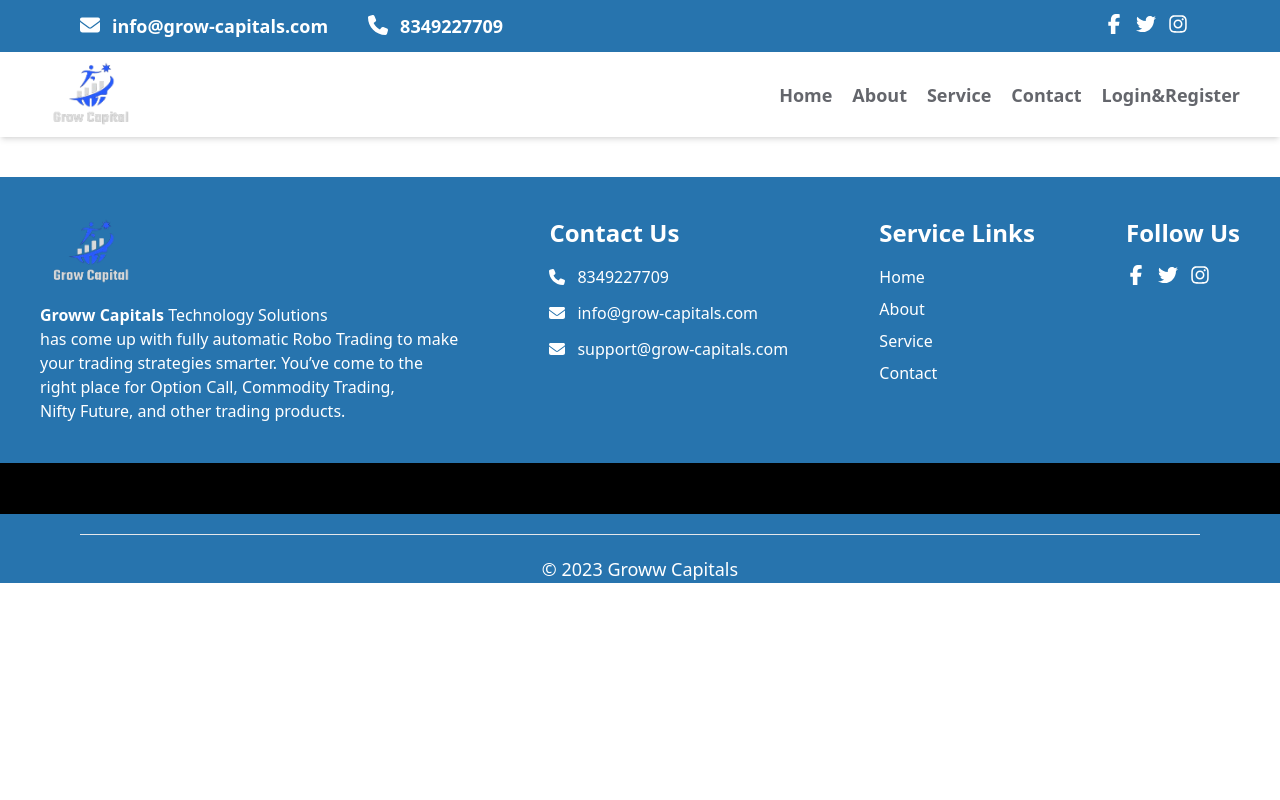
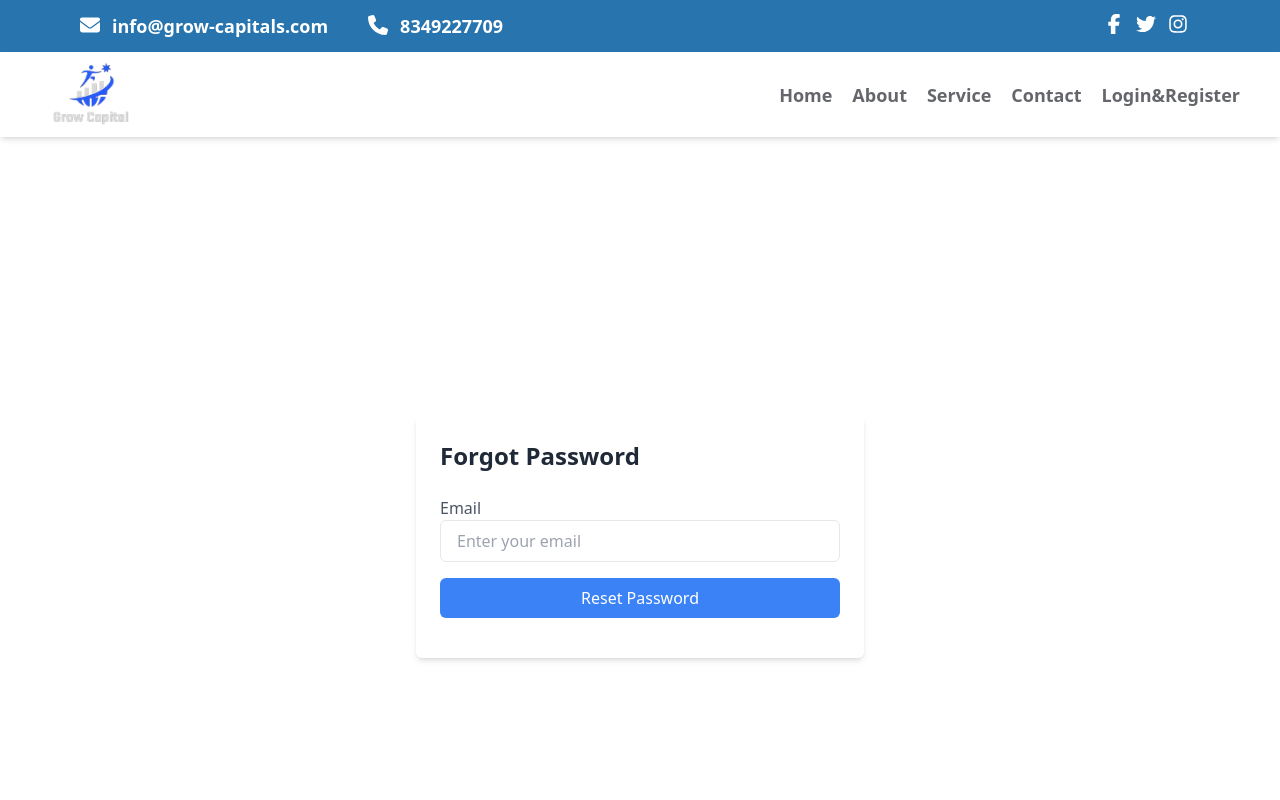
Before and after one commit to gravitonweb-IT/grow-capitals, a React (Create React App) app: page /forget in a window 1280 px wide. Shown: the top 800 px of the page. Built offline with nearby package versions, Linux system fonts and the light colour scheme.

Commit message:
forget-page

```diff
--- a/src/App.js
+++ b/src/App.js
@@ -18,6 +18,7 @@ import StockForm from "../src/Modules/Admin/StockForm";
 import AddFund from "../src/Modules/Admin/AddFund";
 import LoginAndRegister from "./Modules/Account/LoginAndRegister";
 import AdminNavbar from "../src/Common/AdminNavbar";
+import Forget from "./Modules/Account/Forget";
 
 
 function App() {
@@ -30,6 +31,7 @@ function App() {
           <Route path="/about" element={<About />} />
           <Route path="/service" element={<Service />} />
           <Route path="/contact" element={<Contact />} />
+          <Route path="/forget" element={<Forget />} />
           <Route path="/loginandregister" element={<LoginAndRegister />} />
 
           <Route path="/fund" element={<Fund />} />
--- /dev/null
+++ b/src/Modules/Account/Forget.jsx
@@ -0,0 +1,45 @@
+// src/components/ForgotPassword.js
+
+import React, { useState } from 'react';
+
+function Forget() {
+  const [email, setEmail] = useState('');
+
+  const handleSubmit = (e) => {
+    e.preventDefault();
+    // Implement your password reset logic here
+    console.log(`Password reset request for email: ${email}`);
+  };
+
+  return (
+    <div className="min-h-screen flex items-center justify-center">
+      <div className="max-w-md w-full p-6 bg-white rounded-md shadow-md">
+        <h2 className="text-2xl font-semibold text-gray-800 mb-6">Forgot Password</h2>
+        <form onSubmit={handleSubmit}>
+          <div className="mb-4">
+            <label htmlFor="email" className="block text-gray-600">Email</label>
+            <input
+              type="email"
+              id="email"
+              className="w-full px-4 py-2 border rounded-md focus:outline-none focus:border-blue-500"
+              placeholder="Enter your email"
+              value={email}
+              onChange={(e) => setEmail(e.target.value)}
+              required
+            />
+          </div>
+          <div className="mb-4">
+            <button
+              type="submit"
+              className="w-full px-4 py-2 bg-blue-500 text-white rounded-md hover:bg-blue-600"
+            >
+              Reset Password
+            </button>
+          </div>
+        </form>
+      </div>
+    </div>
+  );
+}
+
+export default Forget;
--- a/src/Modules/Account/LoginAndRegister.jsx
+++ b/src/Modules/Account/LoginAndRegister.jsx
@@ -180,7 +180,7 @@ export default function LoginAndRegister() {
 
             </p>
 
-            <Link to="#">
+            <Link to="/forget">
 
               <h1 className="text-[#64666C] text-lg font-semibold hover:underline mt-3">
 
```
